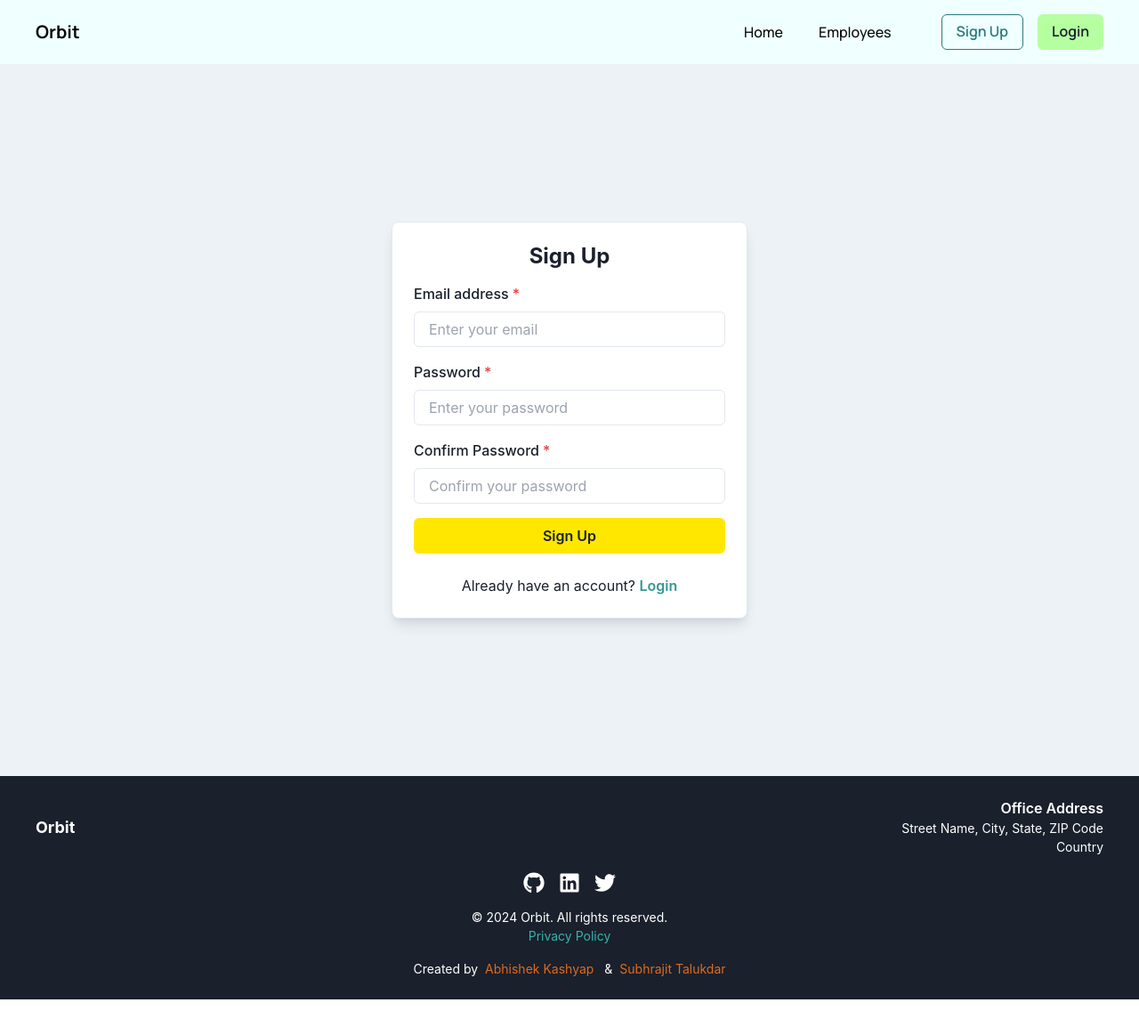
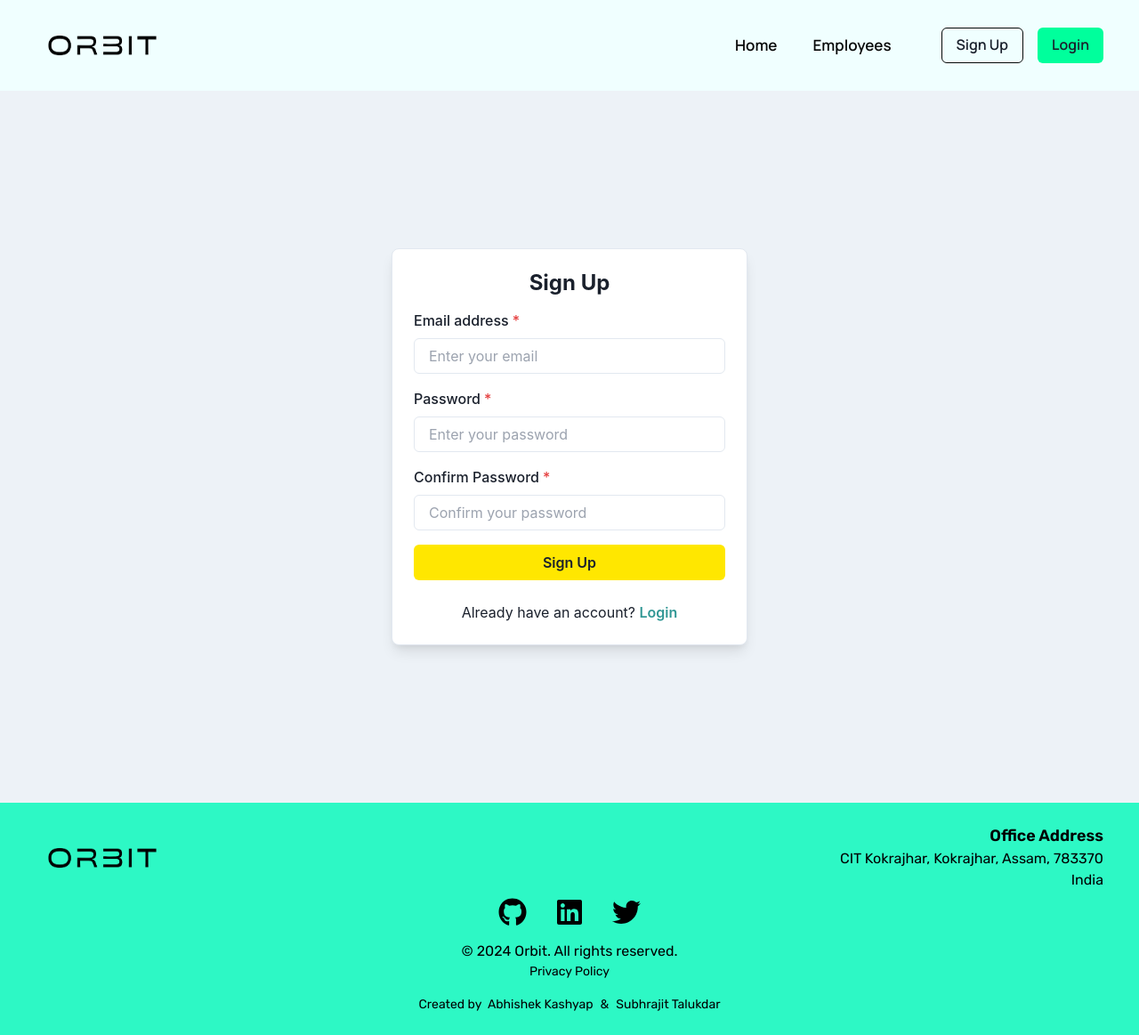
Before and after one commit to Abhishek10351/employee-management, a Next.js app in the folder client/: page /auth/signup in a window 1280 px wide. Shown: the whole page at 89% size. Before the commit the page ends 1123 px from the top, so only its background shows below. Built offline with nearby package versions, Linux system fonts and the light colour scheme; no server answers.

Commit message:
update: UI

```diff
--- /dev/null
+++ b/client/components/globals/footer/Footer.scss
@@ -0,0 +1,102 @@
+.footer {
+    @media screen and (min-width: 768px) {
+        padding: 1.5rem 2.5rem;
+    }
+
+    .footer-content {
+        display: flex;
+        flex-direction: column;
+        align-items: center;
+        justify-content: space-between;
+
+        @media (min-width: 768px) {
+            flex-direction: row;
+        }
+
+        &__logo {
+            margin-bottom: 1rem;
+
+            img {
+                width: 100px;
+                height: auto;
+
+                @media (min-width: 768px) {
+                    width: 150px;
+                }
+            }
+        }
+
+        &__address {
+            text-align: center;
+            font-size: 0.9rem;
+            flex-shrink: 0;
+
+            @media (min-width: 768px) {
+                text-align: right;
+                font-size: 1rem;
+            }
+
+            .address-title {
+                font-size: 1rem;
+                font-weight: 600;
+            }
+
+            .address-line {
+                font-size: 0.85rem;
+
+                @media (min-width: 768px) {
+                    font-size: 1rem;
+                }
+            }
+        }
+    }
+
+    .footer-social {
+        display: flex;
+        justify-content: center;
+        margin-top: 1rem;
+        gap: 1.5rem;
+
+        a {
+            font-size: 1.5rem;
+            color: black;
+
+            &:hover {
+                color: var(--accent-color);
+            }
+        }
+    }
+
+    .footer-info {
+        text-align: center;
+        font-size: 0.8rem;
+        margin-top: 1rem;
+
+        @media (min-width: 768px) {
+            font-size: 1rem;
+        }
+
+        .privacy-policy {
+            color: gray;
+            font-size: 0.75rem;
+
+            &:hover {
+                color: var(--accent-color);
+            }
+        }
+    }
+
+    .footer-credits {
+        text-align: center;
+        font-size: 0.75rem;
+        margin-top: 1rem;
+
+        a {
+            color: orange;
+
+            &:hover {
+                color: var(--accent-color);
+            }
+        }
+    }
+}
--- a/client/components/globals/footer/Footer.tsx
+++ b/client/components/globals/footer/Footer.tsx
@@ -1,45 +1,65 @@
 "use client";
-import { Box, Text, HStack, Link, Icon, VStack, Flex } from "@chakra-ui/react";
+import {
+    Box,
+    Text,
+    HStack,
+    Link,
+    Icon,
+    VStack,
+    Flex,
+    Image,
+} from "@chakra-ui/react";
 import { FaGithub, FaLinkedin, FaTwitter } from "react-icons/fa";
+import "./Footer.scss";
 
 export default function Footer() {
     return (
-        <Box as="footer" bg="gray.800" color="white" py={6} px={10}>
+        <Box
+            as="footer"
+            bg="var(--footer-color)"
+            color="black"
+            py={6}
+            px={10}
+            fontFamily={"var(--font-footer)"}
+        >
             <Flex justify="space-between" align="center">
                 <Box>
-                    <Text fontSize="lg" fontWeight="bold">
-                        Orbit
-                    </Text>
+                    <Image
+                        src="/assets/brand-logos/logo-orbit-01.png"
+                        alt="Orbit Logo"
+                        width={150}
+                        height={70}
+                    />
                 </Box>
 
                 <Box textAlign="right">
-                    <Text fontSize="md" fontWeight="semibold">
+                    <Text fontSize="lg" fontWeight="semibold">
                         Office Address
                     </Text>
-                    <Text fontSize="sm">
-                        Street Name, City, State, ZIP Code
+                    <Text fontSize="md">
+                        CIT Kokrajhar, Kokrajhar, Assam, 783370
                     </Text>
-                    <Text fontSize="sm">Country</Text>
+                    <Text fontSize="md">India</Text>
                 </Box>
             </Flex>
 
-            <HStack spacing={4} justify="center" mt={4}>
+            <HStack spacing={8} justify="center" mt={2}>
                 <Link href="https://github.com/yourprofile" isExternal>
-                    <Icon as={FaGithub} boxSize={6} />
+                    <Icon as={FaGithub} boxSize={8} />
                 </Link>
                 <Link href="https://linkedin.com/in/yourprofile" isExternal>
-                    <Icon as={FaLinkedin} boxSize={6} />
+                    <Icon as={FaLinkedin} boxSize={8} />
                 </Link>
                 <Link href="https://twitter.com/yourprofile" isExternal>
-                    <Icon as={FaTwitter} boxSize={6} />
+                    <Icon as={FaTwitter} boxSize={8} />
                 </Link>
             </HStack>
 
             <VStack mt={4} spacing={0}>
-                <Text fontSize="sm">
+                <Text fontSize="md">
                     © {new Date().getFullYear()} Orbit. All rights reserved.
                 </Text>
-                <Link href="/privacy-policy" fontSize="sm" color="teal.400">
+                <Link href="/privacy-policy" fontSize="sm" color="grey.200">
                     Privacy Policy
                 </Link>
             </VStack>
@@ -49,17 +69,15 @@ export default function Footer() {
                     <Link
                         href="https://linktr.ee/Abhishek10351"
                         fontSize="sm"
-                        color="orange.500"
                         mr={2}
                         target="_blank"
                     >
                         Abhishek Kashyap
                     </Link>
-                    &nbsp;&
+                    &
                     <Link
                         href="https://www.linkedin.com/in/subhrajittalukdar/"
                         fontSize="sm"
-                        color="orange.500"
                         ml={2}
                         target="_blank"
                     >
--- a/client/components/globals/navbar/Navbar.tsx
+++ b/client/components/globals/navbar/Navbar.tsx
@@ -1,6 +1,13 @@
-// components/Navbar.tsx
 "use client";
-import { Box, Flex, Text, Button, Stack, IconButton } from "@chakra-ui/react";
+import {
+    Box,
+    Flex,
+    Text,
+    Button,
+    Stack,
+    IconButton,
+    Image,
+} from "@chakra-ui/react";
 import { useRouter } from "next/navigation";
 import { useState, useEffect } from "react";
 import { HamburgerIcon, CloseIcon } from "@chakra-ui/icons";
@@ -60,6 +67,7 @@ export default function Navbar() {
             bg="var(--background-color)"
             color="var(--text-color)"
             fontFamily="var(--font-heading)"
+            fontSize="17"
             p={4}
             position="relative"
             display={"list-item"}
@@ -70,9 +78,12 @@ export default function Navbar() {
                 maxWidth="1200px"
                 mx="auto"
             >
-                <Text fontSize="xl" fontWeight="bold">
-                    Orbit
-                </Text>
+                <Image
+                    src="/assets/brand-logos/logo-orbit-01.png"
+                    alt="Orbit Logo"
+                    width={150}
+                    height={70}
+                />
 
                 <IconButton
                     icon={isMenuOpen ? <CloseIcon /> : <HamburgerIcon />}
@@ -92,12 +103,14 @@ export default function Navbar() {
                         <Text
                             cursor="pointer"
                             onClick={() => handleNavigateTo("/")}
+                            fontWeight={600}
                         >
                             Home
                         </Text>
                         <Text
                             cursor="pointer"
                             onClick={() => handleNavigateTo("/employees")}
+                            fontWeight={600}
                         >
                             Employees
                         </Text>
@@ -108,22 +121,27 @@ export default function Navbar() {
                             onClick={() => {
                                 handleLogout();
                             }}
+                            fontWeight={600}
                         >
                             Logout
                         </Button>
                     ) : (
                         <>
                             <Button
-                                colorScheme="teal"
+                                _hover={{ bg: "var(--secondary-color)" }}
                                 variant="outline"
                                 onClick={handleSignUp}
                                 mr={4}
+                                fontWeight={600}
+                                border={"1px solid var(--text-color)"}
                             >
                                 Sign Up
                             </Button>
                             <Button
-                                bg={"var(--secondary-color)"}
+                                bg={"var(--primary-color)"}
                                 onClick={handleLogin}
+                                _hover={{ bg: "var(--secondary-color)" }}
+                                fontWeight={600}
                             >
                                 Login
                             </Button>
@@ -138,7 +156,7 @@ export default function Navbar() {
                     direction="column"
                     align="center"
                     width="60%"
-                    height={"45vh"}
+                    height={"35vh"}
                     position="absolute"
                     right={isMenuOpen ? "0" : "-100%"}
                     transition="left 1s ease"
@@ -153,12 +171,16 @@ export default function Navbar() {
                     <Text
                         cursor="pointer"
                         onClick={() => handleNavigateTo("/")}
+                        mt={2}
+                        fontWeight={500}
                     >
                         Home
                     </Text>
                     <Text
                         cursor="pointer"
                         onClick={() => handleNavigateTo("/employees")}
+                        mt={5}
+                        fontWeight={500}
                     >
                         Employees
                     </Text>
@@ -171,6 +193,7 @@ export default function Navbar() {
                             }}
                             mt={20}
                             width={"100%"}
+                            fontWeight={500}
                         >
                             Logout
                         </Button>
@@ -182,14 +205,16 @@ export default function Navbar() {
                                 onClick={handleSignUp}
                                 mt={20}
                                 width={"100%"}
+                                fontWeight={600}
                             >
                                 Sign Up
                             </Button>
                             <Button
-                                bg={"var(--secondary-color)"}
+                                bg={"var(--primary-color)"}
                                 onClick={handleLogin}
                                 mt={4}
                                 width={"100%"}
+                                fontWeight={600}
                             >
                                 Login
                             </Button>
--- a/client/src/app/layout.tsx
+++ b/client/src/app/layout.tsx
@@ -1,8 +1,9 @@
-import { ChakraProvider } from "@chakra-ui/react";
+import { ChakraProvider, Box } from "@chakra-ui/react";
 import type { Metadata } from "next";
 import localFont from "next/font/local";
 import { Footer } from "../../components/globals";
 import "./globals.css";
+
 // Import local fonts
 const geistSans = localFont({
     src: "./fonts/GeistVF.woff",
@@ -33,8 +34,10 @@ export default function RootLayout({
                 className={`${geistSans.variable} ${geistMono.variable} antialiased`}
             >
                 <ChakraProvider>
-                    {children}
-                    <Footer />
+                    <Box bg="var(--background-color)" minH="100vh">
+                        {children}
+                        <Footer />
+                    </Box>
                 </ChakraProvider>
             </body>
         </html>
```
Also changed, not shown: client/components/home/faq/Faq.tsx (+11 -9 lines), client/components/home/hero/Hero.tsx (+53 -18 lines), client/components/home/work/Work.tsx (+23 -10 lines).
